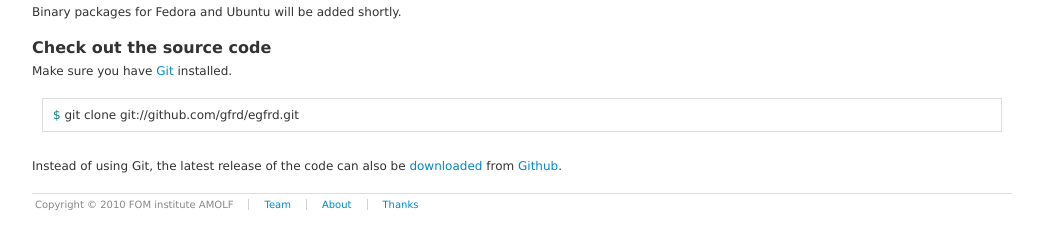
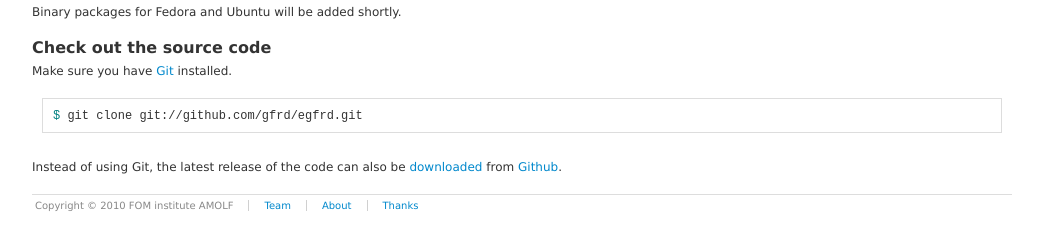
Before and after one commit to maxbetjes/maxbetjes.github.io, a Jekyll site: the page downloads.html, which Jekyll copies as it is, in a window 1280 px wide. Shown: the part 180-430 px from the top of the page, without its empty margins (118-1163 px from the left). Built offline with Jekyll 4.4.1, drawn with Linux system fonts in a browser that asks for light colours; Markdown is read by kramdown in place of the engine named in the settings.

Commit message:
Code should be mono-space.

```diff
--- a/css/style.css
+++ b/css/style.css
@@ -42,6 +42,7 @@ em, i { font-style: italic; }
 sup { padding-left: 1px; font-size: 10px !important; font-weight: normal !important; vertical-align: baseline; position: relative; bottom: 0.33em; color: #76797c; _position: static !important; }
 p { margin-bottom: 18px; }
 
+code { font-family: monospace; }
 
 /* Headers. */
 h1 { font-weight: bold; font-size: 24px; line-height: 36px; margin-bottom: 15px; }
```
